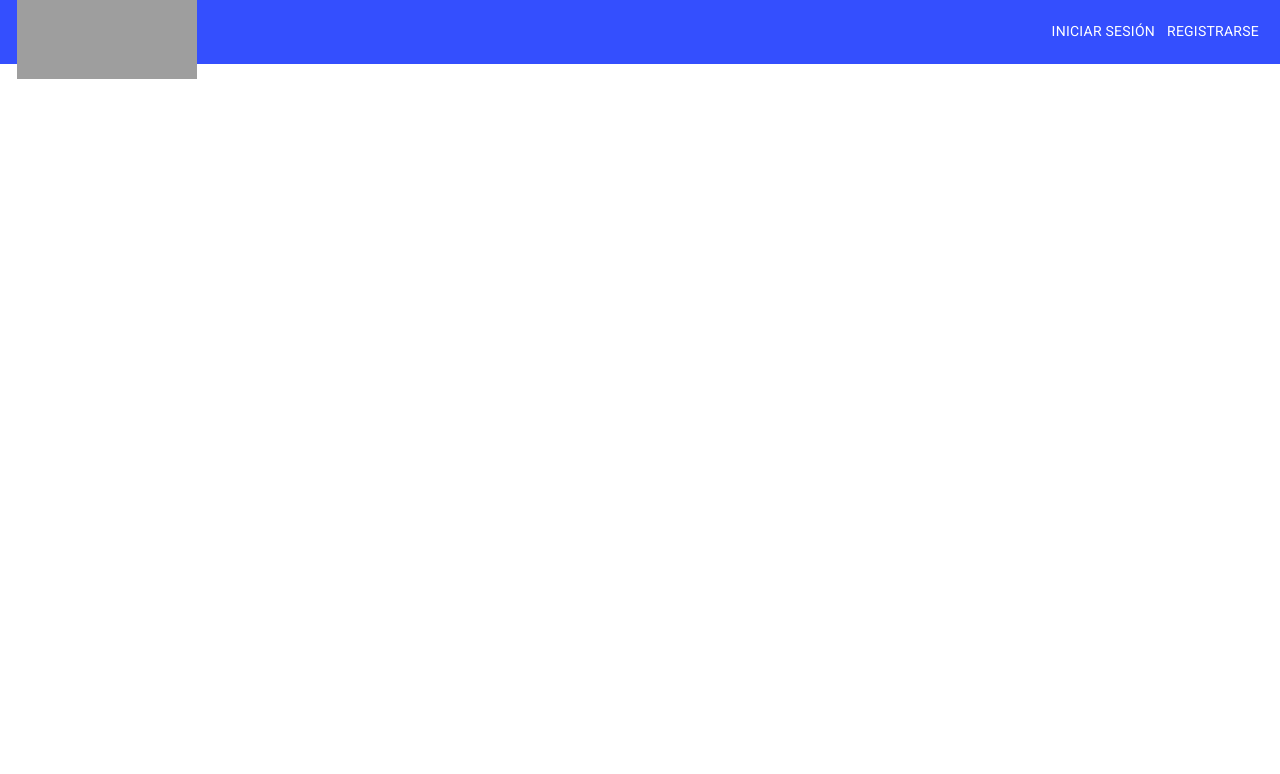
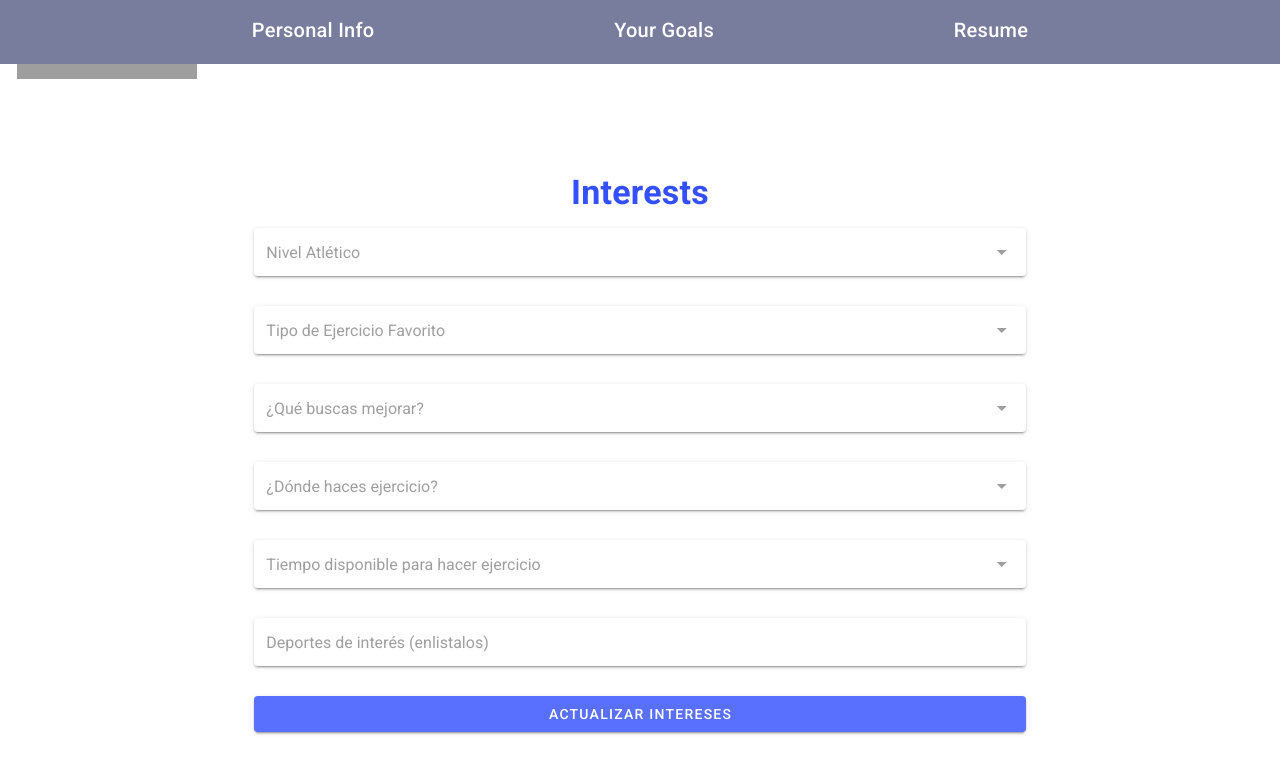
Before and after one commit to MarcoAlmazanM/usersBackendWohub, a Vue app in the folder userswohub/: page /goals in a window 1280 px wide. Shown: the top 774 px of the page. Built offline with nearby package versions, Linux system fonts and the light colour scheme; no server answers; grey boxes are pictures that could not be loaded.

Commit message:
Added Your Goals view

```diff
--- a/userswohub/src/App.vue
+++ b/userswohub/src/App.vue
@@ -5,7 +5,7 @@ Marco Antonio Almazán Martínez A01769046
   <v-app>
 
     <PrincipalNavBar v-if="!log"></PrincipalNavBar>
-    <Settings v-if="this.$route.path == '/careerawards' || this.$route.path == '/personal'|| this.$route.path == '/resume'"></Settings>
+    <Settings v-if="this.$route.path == '/goals' || this.$route.path == '/personal'|| this.$route.path == '/resume'"></Settings>
 
     <v-navigation-drawer permanent app color="blueTec" v-if="log">
       <v-list dense>
@@ -24,7 +24,7 @@ Marco Antonio Almazán Martínez A01769046
             <v-icon class="whiteTec--text">mdi-cog</v-icon>
           </v-list-item-icon>
           <v-list-item-content>
-            <router-link  to="/careerawards" style="text-decoration: none; "><v-list-item-title class="whiteTec--text text-body-1 ">Settings</v-list-item-title></router-link>
+            <router-link  to="/personal" style="text-decoration: none; "><v-list-item-title class="whiteTec--text text-body-1 ">Settings</v-list-item-title></router-link>
           </v-list-item-content>
         </v-list-item>
         <v-list-item @click="logout">
--- /dev/null
+++ b/userswohub/src/components/Interests.vue
@@ -0,0 +1,110 @@
+<template>
+  <v-container>
+    <v-row dense align="center" justify="center" class="fill-height">
+      <v-col cols="8">
+        <p class="blueTec--text text-center text-h4 font-weight-bold">Interests</p>
+        <v-select :items="athletic_level" v-model="level" @change="athl" label="Nivel Atlético" :disabled="edit_mode == 0" solo> </v-select>
+        <v-select :items="favorite_exercise" v-model="favorite" @change="fav" label="Tipo de Ejercicio Favorito" :disabled="edit_mode == 0" solo></v-select>
+        <v-select :items="improvements" v-model="improvement" @change="imp" label="¿Qué buscas mejorar?" :disabled="edit_mode == 0" solo></v-select>
+        <v-select :items="exercise_location" v-model="location" @change="loc" label="¿Dónde haces ejercicio?" :disabled="edit_mode == 0" solo></v-select>
+        <v-select :items="available_time" v-model="time" @change="tim" label="Tiempo disponible para hacer ejercicio" :disabled="edit_mode == 0" solo></v-select>
+        <v-text-field label="Deportes de interés (enlistalos) " v-model="sports_interests" :disabled="edit_mode == 0" solo></v-text-field>
+        <v-btn block color="blueTec" class="whiteTec--text" @click="setInterests" v-model="buttonAction">{{ buttonAction }}</v-btn>
+      </v-col>
+    </v-row>
+  </v-container>
+</template>
+
+<script>
+import firebase from "firebase";
+import 'firebase/storage';
+
+  export default {
+    name: "Interests",
+    data: () => ({
+      athletic_level: ['Principiante', 'Intermedio', 'Avanzado'],
+      favorite_exercise: ['Natación', 'Correr', 'Ciclismo'],
+      improvements: ['Mejorar salud en general', 'Perder peso', 'Ganar musculatura'],
+      exercise_location: ['Casa', 'Oficina', 'Gimnasio'],
+      available_time: ['30 minutos', '1 hora', '2 horas'],
+      level: '',
+      favorite: '',
+      improvement: '',
+      location: '',
+      time: '',
+      sports_interests:'',
+      edit_mode: 0,
+      buttonAction: "Actualizar Intereses",
+    }
+    ),
+    mounted() {
+      this.getInterests();
+    },
+    methods:{
+
+      athl(event) {
+        this.level = event;
+      },
+      fav(event) {
+        this.favorite = event;
+      },
+      imp(event) {
+        this.improvement = event;
+      },
+      loc(event) {
+        this.location = event;
+      },
+      tim(event) {
+        this.time = event;
+      },
+      getUser(){
+        let userEmail = firebase.auth().currentUser.email;
+        return userEmail;
+      },
+      async getInterests(){
+        let user = this.getUser();
+        let userData = await firebase.firestore().collection("Users").doc(user).get();
+        let interests = userData.data().interests;
+
+        this.level = interests['Level'];
+        this.favorite = interests['Favorite exercise'];
+        this.improvement = interests['Improvements'];
+        this.location = interests['Location'];
+        this.time = interests['Availability'];
+        this.sports_interests = interests['Sport Interests'];
+      },
+      setInterests() {
+        if(this.edit_mode == 0){
+          this.edit_mode = 1;
+          this.buttonAction = "Guardar";
+          return;
+        }
+
+        const interestsMap = new Map();
+
+        interestsMap.set('Level', this.level);
+        interestsMap.set('Favorite exercise', this.favorite);
+        interestsMap.set('Improvements', this.improvement);
+        interestsMap.set('Location', this.location);
+        interestsMap.set('Availability', this.time);
+        interestsMap.set('Sport Interests', this.sports_interests.split(","));
+
+        const interests = Object.fromEntries(interestsMap);
+
+        //updates interests
+        firebase.firestore().collection('Users').doc(this.getUser()).update({
+          interests:interests,
+        })
+          .then(() => {
+          this.edit_mode = 0;
+          this.buttonAction = "Actualizar Intereses";
+          });
+      }
+
+    }
+  }
+</script>
+
+<style scoped>
+
+</style>
--- a/userswohub/src/components/Settings.vue
+++ b/userswohub/src/components/Settings.vue
@@ -3,7 +3,7 @@
     <v-spacer></v-spacer>
     <router-link style="text-decoration: none; " to="/personal"><p class="whiteTec--text text-h6 pa-1 mb-1">Personal Info</p></router-link>
     <v-spacer></v-spacer>
-    <router-link style="text-decoration: none; " to="/careerawards"><p class="whiteTec--text text-h6 pa-1 mb-1">Career Awards</p></router-link>
+    <router-link style="text-decoration: none; " to="/goals"><p class="whiteTec--text text-h6 pa-1 mb-1">Your Goals</p></router-link>
     <v-spacer></v-spacer>
     <router-link style="text-decoration: none; " to="/resume"><p class="whiteTec--text pa-1 mb-1 text-h6">Resume</p></router-link>
     <v-spacer></v-spacer>
--- a/userswohub/src/router/index.js
+++ b/userswohub/src/router/index.js
@@ -33,6 +33,11 @@ const routes = [
     },
   },
   {
+    path: '/goals',
+    name: 'Goals',
+    component: ()=> import(/* webpackChunkName: "InterestsView" */ '../views/InterestsView.vue')
+  },
+  {
     path: '/survey',
     name: 'SurveyView',
     component: ()=> import(/* webpackChunkName: "SurveyView" */ '../views/SurveyView.vue')
--- /dev/null
+++ b/userswohub/src/views/InterestsView.vue
@@ -0,0 +1,18 @@
+<template>
+  <Interests></Interests>
+</template>
+
+<script>
+import Interests from "@/components/Interests";
+
+export default {
+  name: "InterestsView",
+  components:{
+    Interests,
+  }
+}
+</script>
+
+<style scoped>
+
+</style>
```
Also changed, not shown: 1 other file (tests, documents, lock files or other folders).
